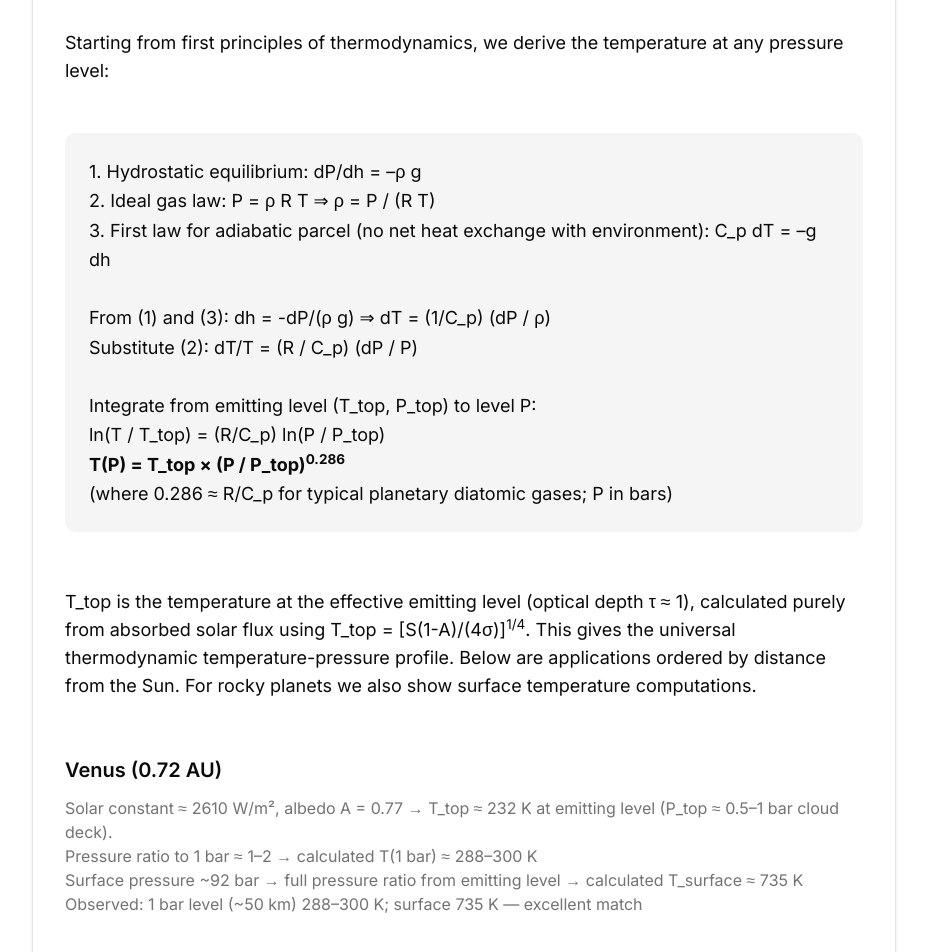
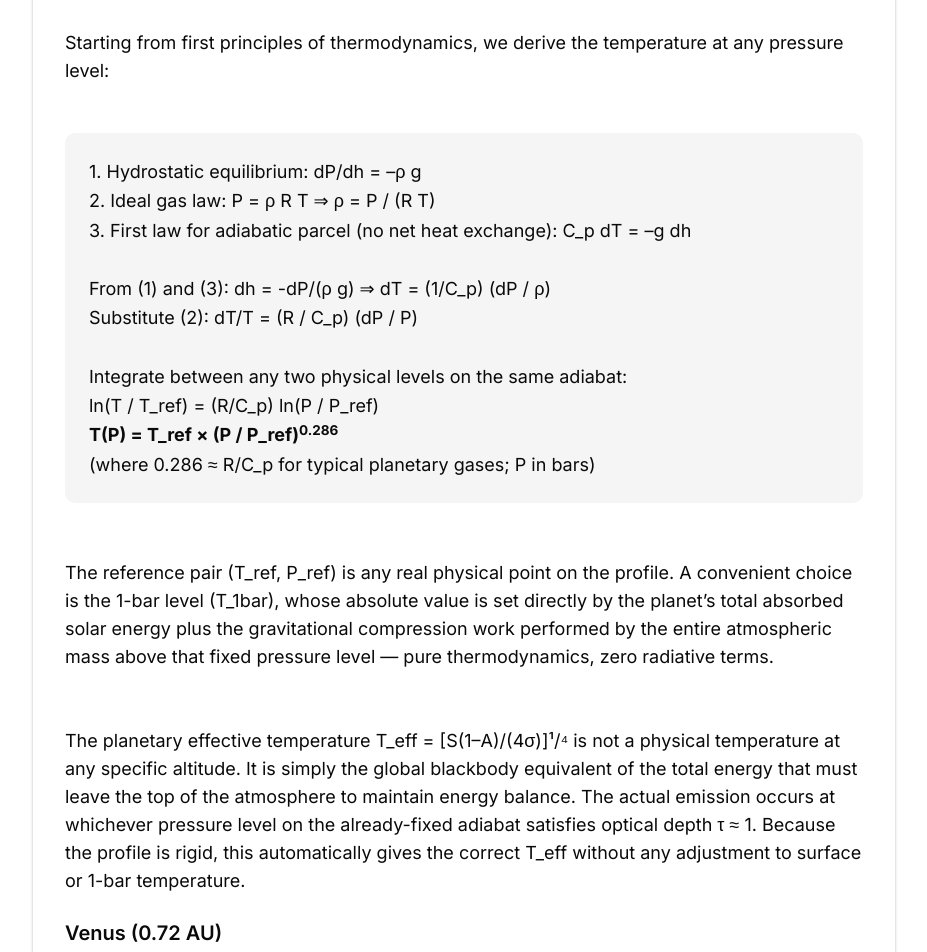
Before and after one commit to user29A/climate-thermo-interpreter, a Next.js app in the folder frontend/: page /theory in a window 1280 px wide. Shown: the part 560-1512 px from the top of the page, without its empty margins (176-1103 px from the left). Built offline with nearby package versions, Linux system fonts and the light colour scheme.

Commit message:
theory upd

```diff
--- a/frontend/app/theory/page.tsx
+++ b/frontend/app/theory/page.tsx
@@ -27,20 +27,23 @@ export default function TheoryPage() {
           <div className="bg-muted p-6 rounded-lg text-lg mb-8 font-mono leading-relaxed">
             1. Hydrostatic equilibrium: dP/dh = –ρ g<br />
             2. Ideal gas law: P = ρ R T  ⇒  ρ = P / (R T)<br />
-            3. First law for adiabatic parcel (no net heat exchange with environment): C_p dT = –g dh<br /><br />
+            3. First law for adiabatic parcel (no net heat exchange): C_p dT = –g dh<br /><br />
 
             From (1) and (3): dh = -dP/(ρ g) ⇒ dT = (1/C_p) (dP / ρ)<br />
             Substitute (2): dT/T = (R / C_p) (dP / P)<br /><br />
 
-            Integrate from emitting level (T_top, P_top) to level P:<br />
-            ln(T / T_top) = (R/C_p) ln(P / P_top)<br />
-            <strong>T(P) = T_top × (P / P_top)<sup>0.286</sup></strong><br />
-            (where 0.286 ≈ R/C_p for typical planetary diatomic gases; P in bars)
+            Integrate between any two physical levels on the same adiabat:<br />
+            ln(T / T_ref) = (R/C_p) ln(P / P_ref)<br />
+            <strong>T(P) = T_ref × (P / P_ref)<sup>0.286</sup></strong><br />
+            (where 0.286 ≈ R/C_p for typical planetary gases; P in bars)
           </div>
 
           <p className="text-lg mb-8">
-            T_top is the temperature at the effective emitting level (optical depth τ ≈ 1), calculated purely from absorbed solar flux using T_top = [S(1-A)/(4σ)]<sup>1/4</sup>.
-            This gives the universal thermodynamic temperature-pressure profile. Below are applications ordered by distance from the Sun. For rocky planets we also show surface temperature computations.
+            The reference pair (T_ref, P_ref) is any real physical point on the profile. A convenient choice is the 1-bar level (T_1bar), whose absolute value is set directly by the planet’s total absorbed solar energy plus the gravitational compression work performed by the entire atmospheric mass above that fixed pressure level — pure thermodynamics, zero radiative terms.
+          </p>
+
+          <p className="text-lg">
+            The planetary effective temperature T_eff = [S(1–A)/(4σ)]¹/⁴ is not a physical temperature at any specific altitude. It is simply the global blackbody equivalent of the total energy that must leave the top of the atmosphere to maintain energy balance. The actual emission occurs at whichever pressure level on the already-fixed adiabat satisfies optical depth τ ≈ 1. Because the profile is rigid, this automatically gives the correct T_eff without any adjustment to surface or 1-bar temperature.
           </p>
 
           <div className="space-y-10">
```
